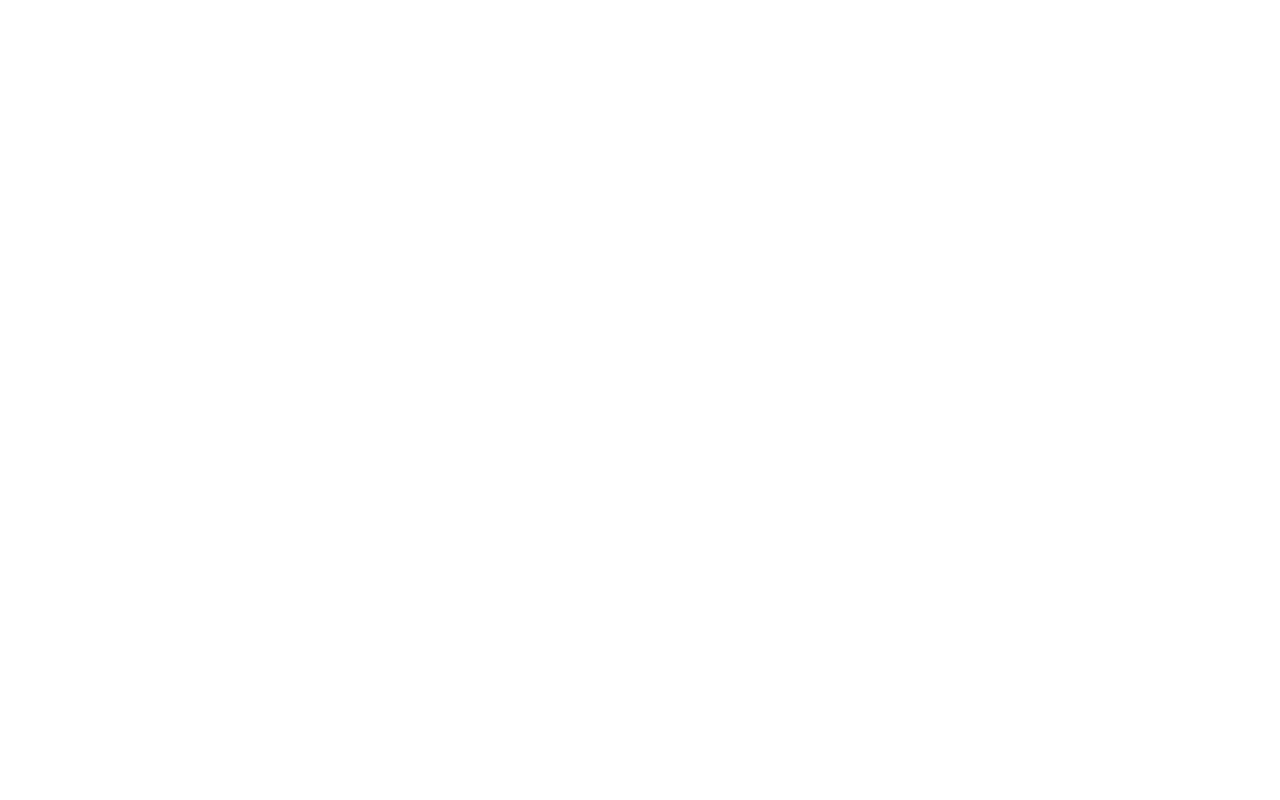
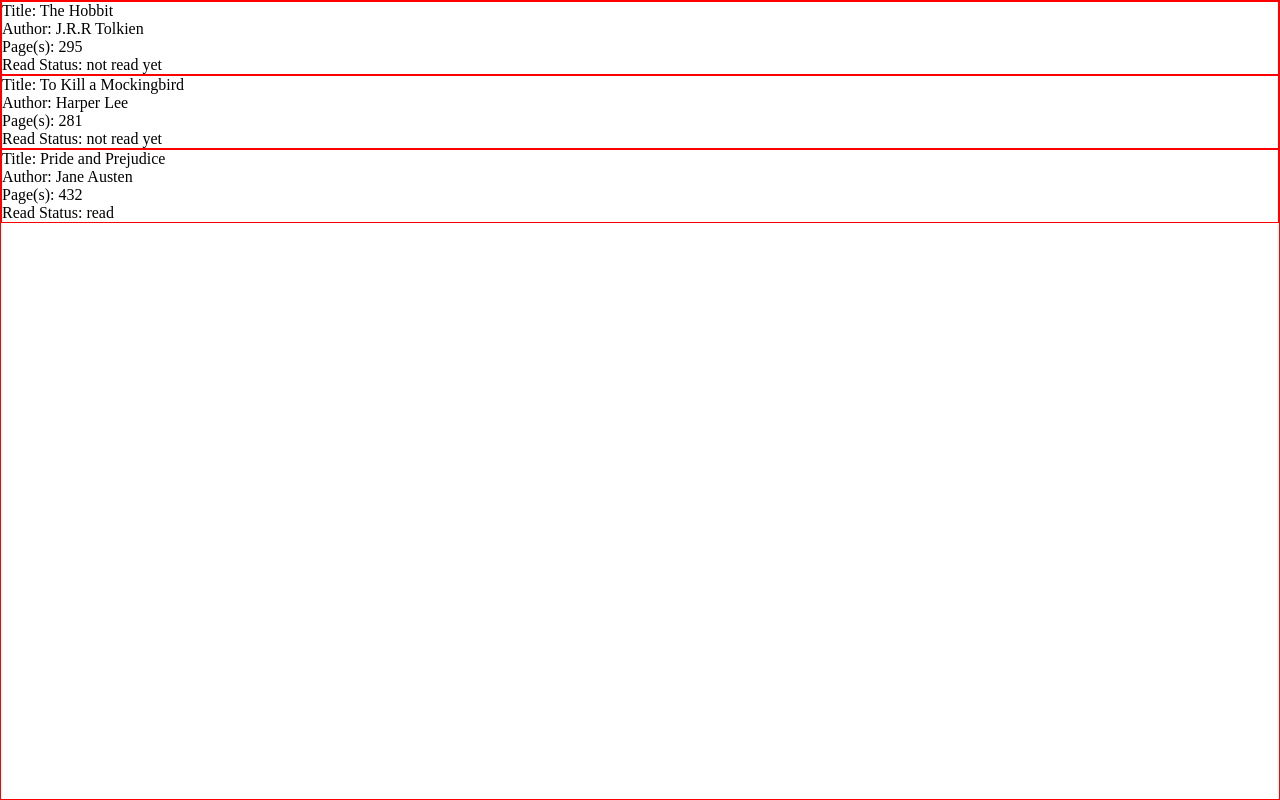
Before and after one commit to ShahibHassan/Library, a plain HTML site: page index.html in a window 1280 px wide. Drawn offline with Linux system fonts and the light colour scheme.

Commit message:
added in option to show book details in browser

```diff
--- a/app.js
+++ b/app.js
@@ -1,5 +1,6 @@
 //create an array to store book objects
 const myLibrary = [];
+const container = document.querySelector('.container');
 
 //create a constructor for Books
 function Book(title, author, pages, read) {
@@ -24,11 +25,40 @@ function addBookToLibrary(title, author, pages, read) {
 
 //create a function whic loops through array and displays each book
 function displayBooks() {
-  const container = document.querySelector('.container');
   myLibrary.forEach((book) => {
     console.log(book.title);
+    //create a div class card which stores each book
+    let card = document.createElement('div');
+    card.classList.add('card');
+    container.appendChild(card);
+
+    //title
+    let bookTitle = document.createElement('div');
+    bookTitle.classList.add('title');
+    card.appendChild(bookTitle);
+    bookTitle.innerHTML = `Title: ${book.title}`;
+
+    //author
+    let bookAuthor = document.createElement('div');
+    bookAuthor.classList.add('author');
+    card.appendChild(bookAuthor);
+    bookAuthor.innerHTML = `Author: ${book.author}`;
+
+    //pages
+    let bookPages = document.createElement('div');
+    bookPages.classList.add('pages');
+    card.appendChild(bookPages);
+    bookPages.innerHTML = `Page(s): ${book.pages}`;
+
+    //read status
+    let bookRead = document.createElement('div');
+    bookRead.classList.add('read-status');
+    card.appendChild(bookRead);
+    bookRead.innerHTML = `Read Status: ${book.read}`;
   });
 }
+
+console.log(container);
 
 addBookToLibrary('The Hobbit', 'J.R.R Tolkien', '295', 'not read yet');
 addBookToLibrary('To Kill a Mockingbird', 'Harper Lee', '281', 'not read yet');
--- a/index.html
+++ b/index.html
@@ -7,6 +7,9 @@
     <title>Library System</title>
 </head>
 <body>
+    <div class="container">
+
+    </div>
     <script src="app.js"></script>
 </body>
 </html>
--- a/style.css
+++ b/style.css
@@ -0,0 +1,16 @@
+body {
+    display: flex;
+    max-width: 100vw;
+    height: 100vh;
+    padding: 0;
+    margin: 0;
+}
+
+.container {
+    border: 1px solid red;
+    width: 100%;
+}
+
+.card {
+    border: 1px solid red;
+}
```
